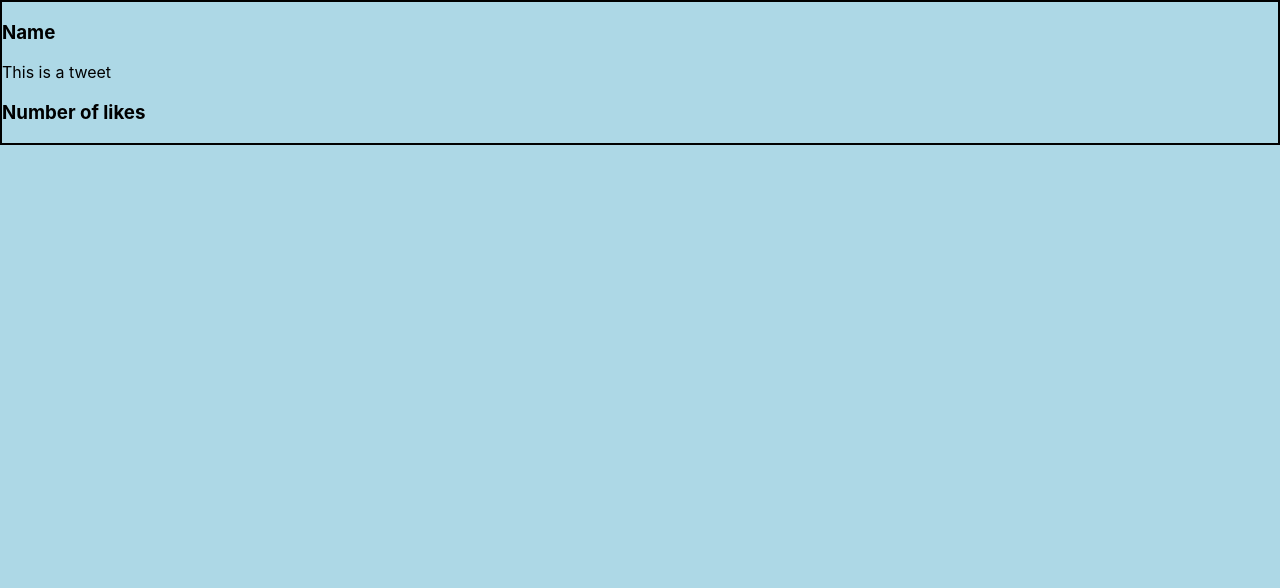
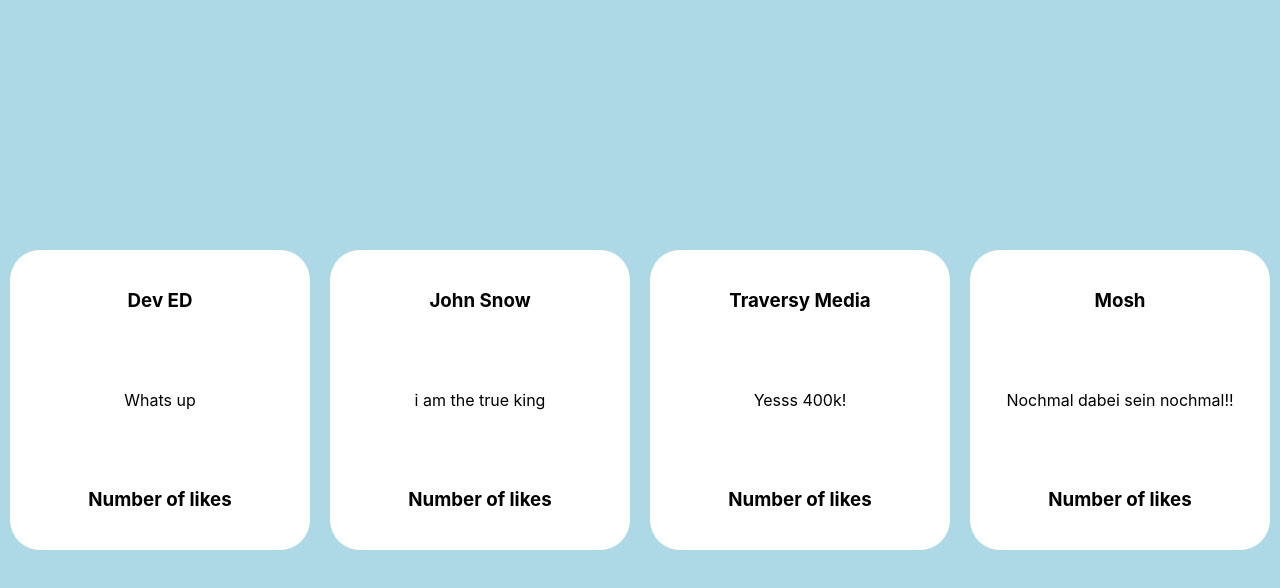
Before and after one commit to Domroon/beginner_react, a React (Create React App) app: page / in a window 1280 px wide. Shown: the top 588 px of the page. Built offline with nearby package versions, Linux system fonts and the light colour scheme.

Commit message:
add props to Tweet

```diff
--- a/src/App.css
+++ b/src/App.css
@@ -1,8 +1,18 @@
 .app {
-  height: 100vh;
+  min-height: 100vh;
   background: lightblue;
+  display: flex;
+  justify-content: space-around;
+  align-items: center;
 }
 
 .tweet{
-  border: 2px solid black;
+  height: 300px;
+  width: 300px;
+  background: white;
+  border-radius: 30px;
+  display: flex;
+  flex-direction: column;
+  justify-content: space-around;
+  align-items: center;
 }
--- a/src/App.js
+++ b/src/App.js
@@ -6,8 +6,11 @@
 
 function App(){
   return(
-    <div className="app">
-      <Tweet />
+    <div className="app" message="This is a random message">
+      <Tweet name="Dev ED" message="Whats up"/>
+      <Tweet name="John Snow" message="i am the true king"/>
+      <Tweet name="Traversy Media" message="Yesss 400k!"/>
+      <Tweet name="Mosh" message="Nochmal dabei sein nochmal!!"/>
     </div>
   );
 }
--- a/src/Tweet.js
+++ b/src/Tweet.js
@@ -1,11 +1,11 @@
 import React from 'react';
 import './App.css';
 
-function Tweet(){
+function Tweet({name, message}){
     return(
         <div className="tweet">
-            <h3>Name</h3>
-            <p>This is a tweet</p>
+            <h3>{name}</h3>
+            <p>{message}</p>
             <h3>Number of likes</h3>
         </div>
     )
--- a/src/index.css
+++ b/src/index.css
@@ -1,3 +1,9 @@
+*{
+  margin: 0;
+  padding: 0;
+  box-sizing: border-box;
+}
+
 body {
   margin: 0;
   font-family: -apple-system, BlinkMacSystemFont, 'Segoe UI', 'Roboto', 'Oxygen',
```
